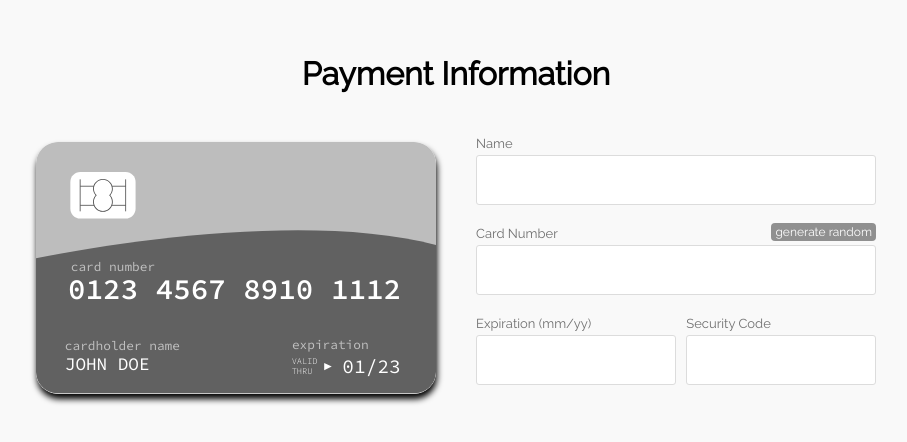
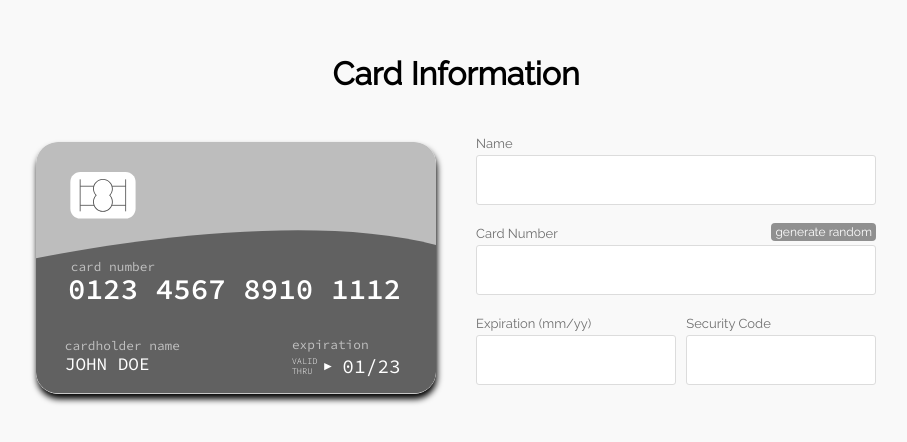
Before and after one commit to sanketbodke/ecommerce-website, a plain HTML site: page payment method/index.html in a window 1280 px wide. Shown: the part 172-614 px from the top of the page, without its empty margins (184-1091 px from the left). Drawn offline with Linux system fonts and the light colour scheme; a script that the page names is missing.

Commit message:
heading changed

```diff
--- a/payment method/index.html
+++ b/payment method/index.html
@@ -12,7 +12,7 @@
 
 <body>
     <div class="payment-title">
-        <h1>Payment Information</h1>
+        <h1>Card Information</h1>
     </div>
     <div class="container preload">
         <div class="creditcard">
```
